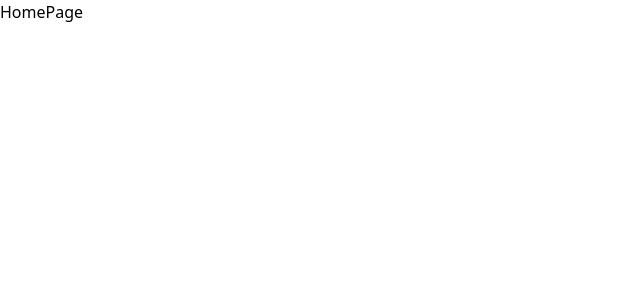
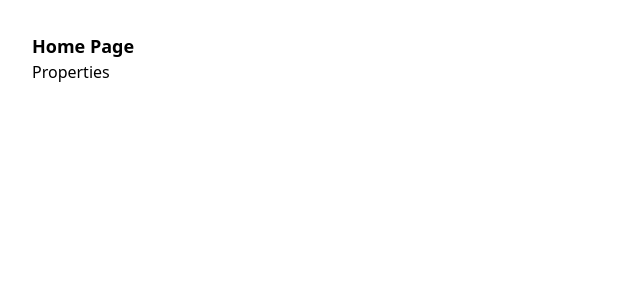
Before and after one commit to cyrdodi/property-pulse, a Next.js app: page / in a window 1280 px wide. Shown: the top 300 px of the page, without its empty margins (0-640 px from the left). Built offline with nearby package versions, Linux system fonts and the light colour scheme.

Commit message:
client vs server component

```diff
--- a/app/contact/page.jsx
+++ /dev/null
@@ -1,13 +0,0 @@
-import React from 'react'
-
-export const metadata = {
-  description: 'Contact Page'
-}
-
-const Contact = () => {
-  return (
-    <div>Contact</div>
-  )
-}
-
-export default Contact
--- a/app/layout.jsx
+++ b/app/layout.jsx
@@ -11,7 +11,7 @@ const MainLayout = ({ children }) => {
   return (
     <html lang="en">
       <body>
-        <div>{children}</div>
+        <div className="p-8">{children}</div>
       </body>
     </html>
   );
--- a/app/page.jsx
+++ b/app/page.jsx
@@ -1,9 +1,14 @@
-import React from 'react'
+import React from "react";
+import Link from "next/link";
 
 const HomePage = () => {
+  console.log("test");
   return (
-    <div>HomePage</div>
-  )
-}
+    <div>
+      <h1 className="text-lg font-semibold">Home Page</h1>
+      <Link href="/properties">Properties</Link>
+    </div>
+  );
+};
 
-export default HomePage
+export default HomePage;
```
